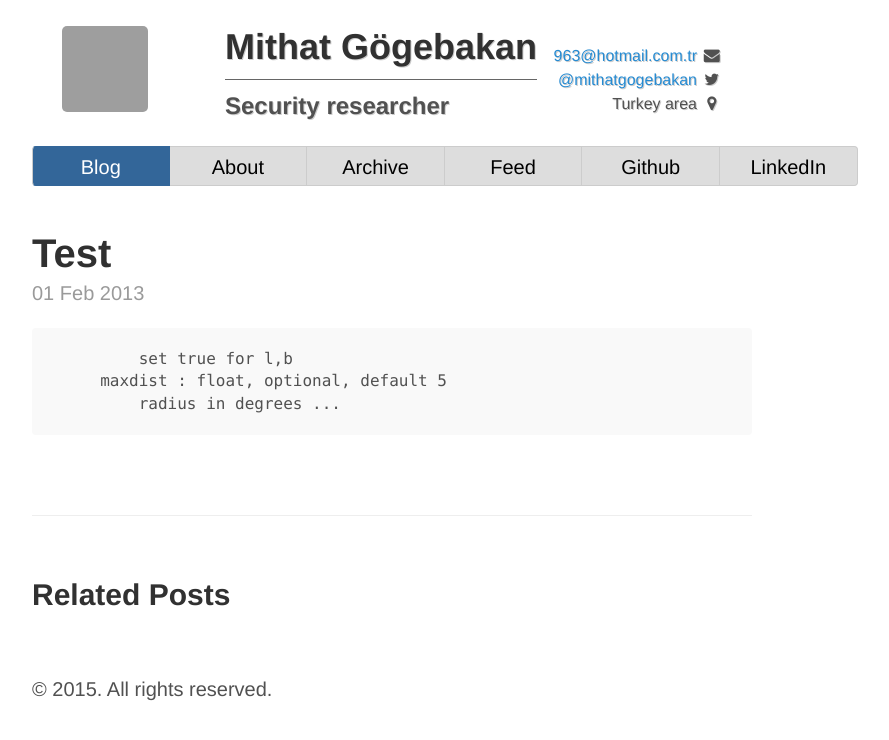
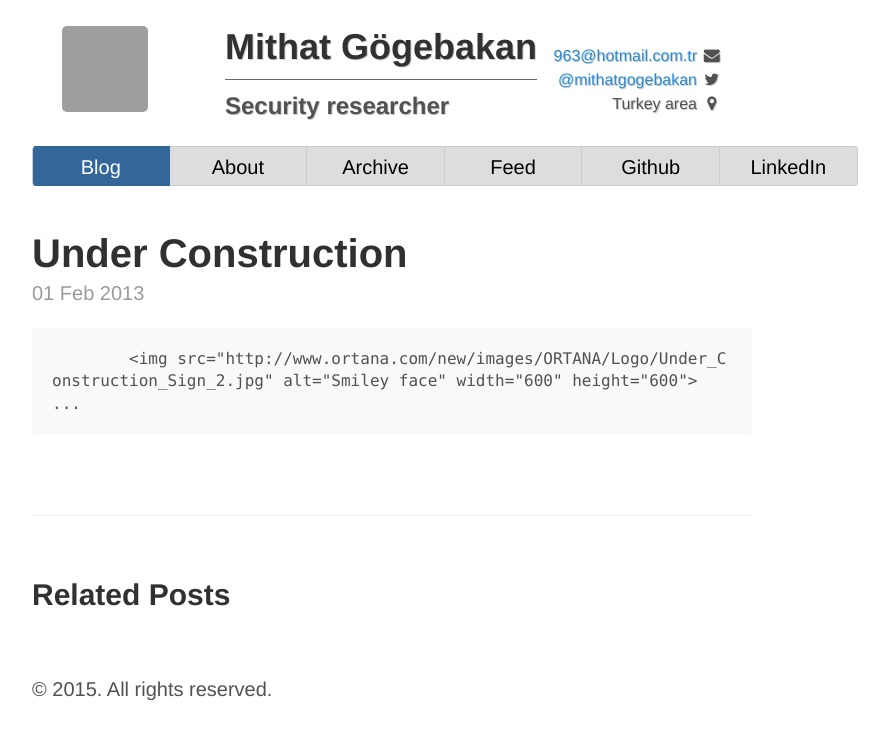
Before and after one commit to 963/963.github.io, a Jekyll site: the page built from _posts/2013-02-01-Test.md, in a window 1280 px wide, cut to the strip 0-740 px from the top of the page. Shown: the whole strip, without its empty margins (248-1137 px from the left). Built offline with Jekyll 4.4.1, drawn with Linux system fonts in a browser that asks for light colours; nearby versions of some CDN libraries; some web fonts are replaced; Markdown is read by kramdown in place of the engine named in the settings; grey boxes are pictures that could not be loaded.

Commit message:
post edit

```diff
--- a/_posts/2013-02-01-Test.md
+++ b/_posts/2013-02-01-Test.md
@@ -1,13 +1,11 @@
 ---
 layout: post
-title: Test
+title: Under Construction
 comments: true
-redirect_from: "/2013/02/01/pointlike/"
-permalink: Test Post
+redirect_from: "/2015/09/09/pointlike/"
+permalink: Under Construction
 ---
 
 
-             set true for l,b
-         maxdist : float, optional, default 5
-             radius in degrees
+            <img src="http://www.ortana.com/new/images/ORTANA/Logo/Under_Construction_Sign_2.jpg" alt="Smiley face" width="600" height="600">
 ...
```
